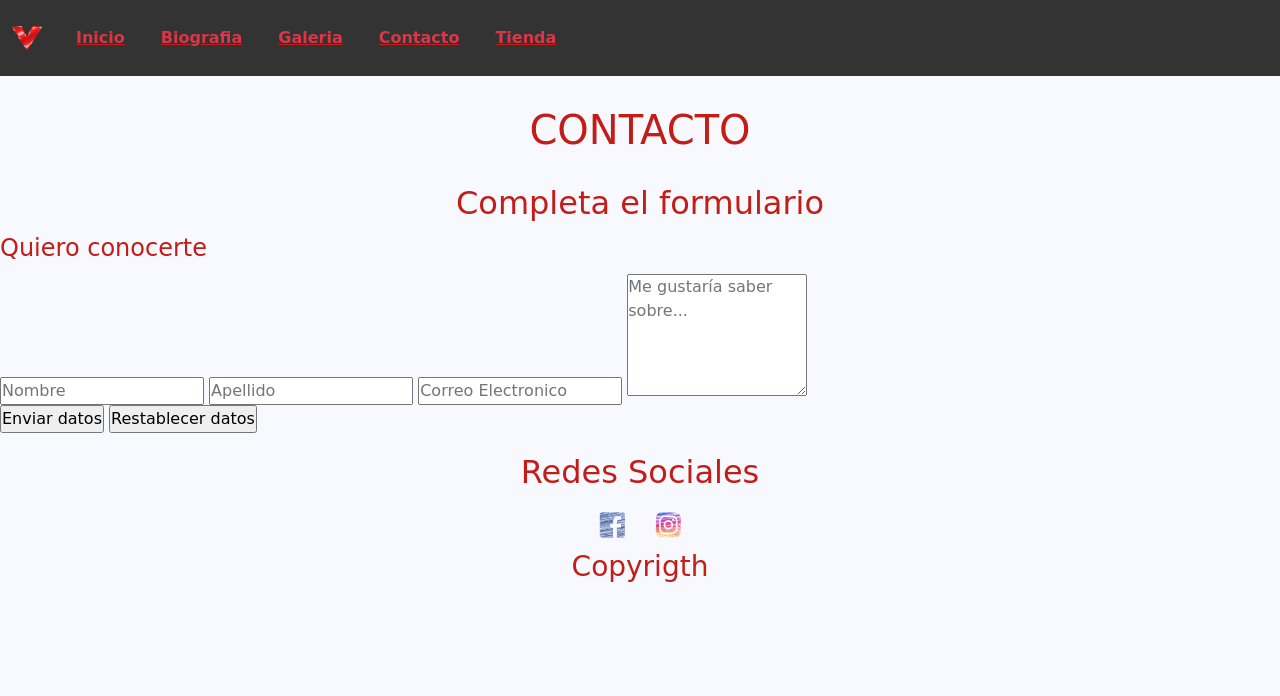
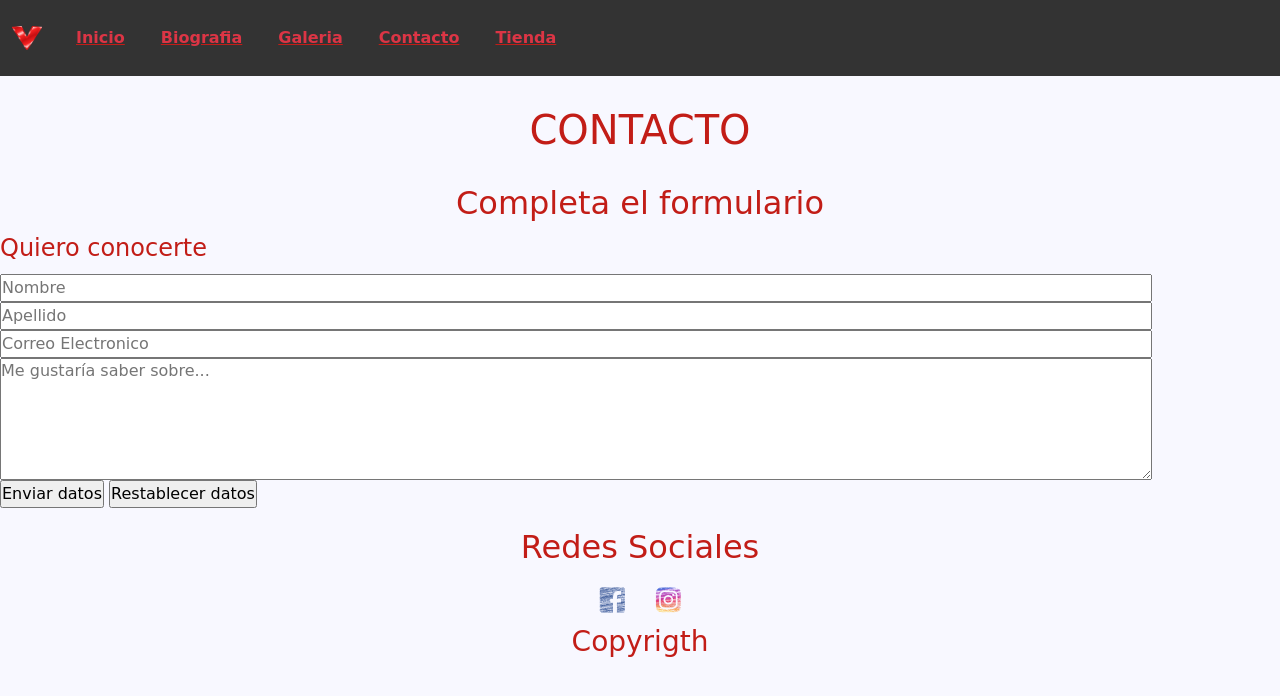
Before and after one commit to CafeVare/ProyectoGaleriaDeArte, a website: page pages/contacto.html in a window 1280 px wide. Drawn offline with nearby package versions, Linux system fonts and the light colour scheme; a web font is replaced by a local one.

Commit message:
correcciones para tercera entrega y entrega final

```diff
--- a/scss/pagesscss/contacto.scss
+++ b/scss/pagesscss/contacto.scss
@@ -16,6 +16,10 @@
             legend{
                 color: $colorPrincipal;
             }
+        }
+        .form{
+            display: flex;
+            flex-flow: column wrap;
         }
     }
 }
--- a/scss/variables/_mixin.scss
+++ b/scss/variables/_mixin.scss
@@ -1,6 +1,6 @@
 @mixin grid- {
     display: grid;
-    grid-template-columns: auto;
+    grid-template-columns: 100%;
     grid-template-rows: auto;
     grid-template-areas:
     "header"
```
Also changed, not shown: css/style.css.
